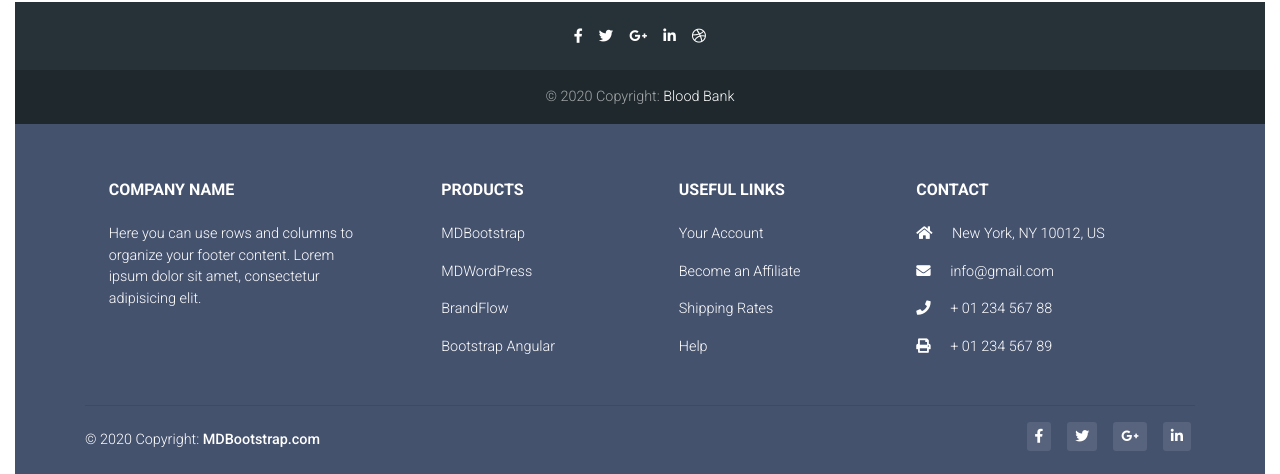
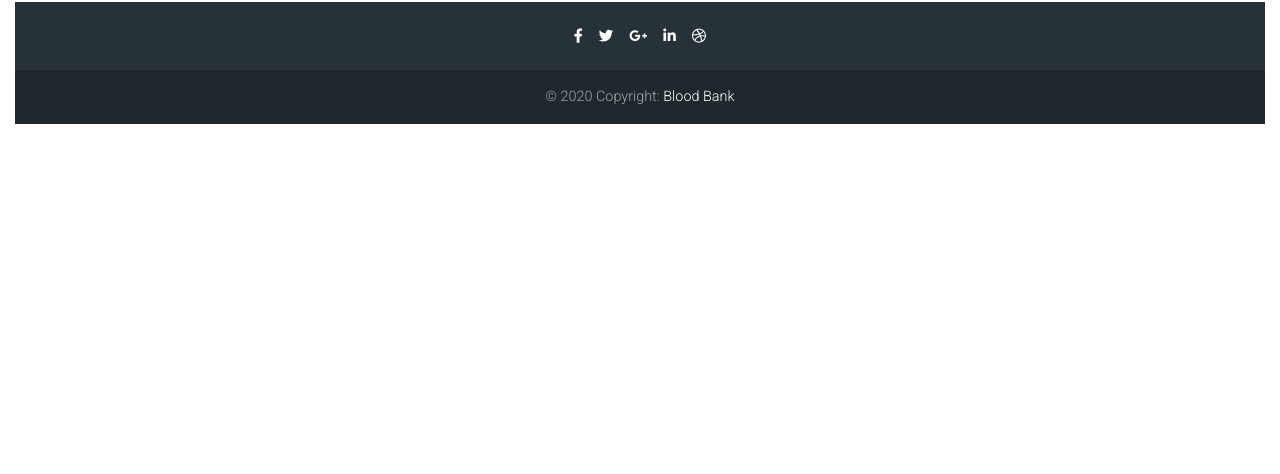
Before and after one commit to Nyash-Mauro/Bloodbank-Frontend, an Angular app: page /about in a window 1280 px wide. Shown: the part 1566-2040 px from the top of the page. After the commit the page ends 1690 px from the top, so only its background shows below. Built offline with nearby package versions, Linux system fonts and the light colour scheme.

Commit message:
delete footer

```diff
--- a/src/app/app.component.html
+++ b/src/app/app.component.html
@@ -2,4 +2,3 @@
 <!-- <app-about></app-about>
 <app-registration></app-registration> -->
 <router-outlet></router-outlet>
-<app-footer></app-footer>
--- a/src/app/app.module.ts
+++ b/src/app/app.module.ts
@@ -9,7 +9,7 @@ import { NavbarComponent } from './components/navbar/navbar.component';
 import { RecepientRegistrationComponent } from './components/auth/recepient-registration/recepient-registration.component';
 import { DonorRegistrationComponent } from './components/auth/donor-registration/donor-registration.component';
 import { HomeComponent } from './components/home/home.component';
-import { FooterComponent } from './components/footer/footer.component';
+
 
 @NgModule({
   declarations: [
@@ -20,7 +20,7 @@ import { FooterComponent } from './components/footer/footer.component';
     RecepientRegistrationComponent,
     DonorRegistrationComponent,
     HomeComponent,
-    FooterComponent
+
   ],
   imports: [
     BrowserModule,
--- a/src/app/components/footer/footer.component.html
+++ /dev/null
@@ -1,137 +0,0 @@
-<div class="container-fluid">
-    <!-- Footer -->
-<footer class="page-footer font-small mdb-color pt-4">
-
-    <!-- Footer Links -->
-    <div class="container text-center text-md-left">
-
-      <!-- Footer links -->
-      <div class="row text-center text-md-left mt-3 pb-3">
-
-        <!-- Grid column -->
-        <div class="col-md-3 col-lg-3 col-xl-3 mx-auto mt-3">
-          <h6 class="text-uppercase mb-4 font-weight-bold">Company name</h6>
-          <p>Here you can use rows and columns to organize your footer content. Lorem ipsum dolor sit amet,
-            consectetur
-            adipisicing elit.</p>
-        </div>
-        <!-- Grid column -->
-
-        <hr class="w-100 clearfix d-md-none">
-
-        <!-- Grid column -->
-        <div class="col-md-2 col-lg-2 col-xl-2 mx-auto mt-3">
-          <h6 class="text-uppercase mb-4 font-weight-bold">Products</h6>
-          <p>
-            <a href="#!">MDBootstrap</a>
-          </p>
-          <p>
-            <a href="#!">MDWordPress</a>
-          </p>
-          <p>
-            <a href="#!">BrandFlow</a>
-          </p>
-          <p>
-            <a href="#!">Bootstrap Angular</a>
-          </p>
-        </div>
-        <!-- Grid column -->
-
-        <hr class="w-100 clearfix d-md-none">
-
-        <!-- Grid column -->
-        <div class="col-md-3 col-lg-2 col-xl-2 mx-auto mt-3">
-          <h6 class="text-uppercase mb-4 font-weight-bold">Useful links</h6>
-          <p>
-            <a href="#!">Your Account</a>
-          </p>
-          <p>
-            <a href="#!">Become an Affiliate</a>
-          </p>
-          <p>
-            <a href="#!">Shipping Rates</a>
-          </p>
-          <p>
-            <a href="#!">Help</a>
-          </p>
-        </div>
-
-        <!-- Grid column -->
-        <hr class="w-100 clearfix d-md-none">
-
-        <!-- Grid column -->
-        <div class="col-md-4 col-lg-3 col-xl-3 mx-auto mt-3">
-          <h6 class="text-uppercase mb-4 font-weight-bold">Contact</h6>
-          <p>
-            <i class="fas fa-home mr-3"></i> New York, NY 10012, US</p>
-          <p>
-            <i class="fas fa-envelope mr-3"></i> info@gmail.com</p>
-          <p>
-            <i class="fas fa-phone mr-3"></i> + 01 234 567 88</p>
-          <p>
-            <i class="fas fa-print mr-3"></i> + 01 234 567 89</p>
-        </div>
-        <!-- Grid column -->
-
-      </div>
-      <!-- Footer links -->
-
-      <hr>
-
-      <!-- Grid row -->
-      <div class="row d-flex align-items-center">
-
-        <!-- Grid column -->
-        <div class="col-md-7 col-lg-8">
-
-          <!--Copyright-->
-          <p class="text-center text-md-left">© 2020 Copyright:
-            <a href="https://mdbootstrap.com/">
-              <strong> MDBootstrap.com</strong>
-            </a>
-          </p>
-
-        </div>
-        <!-- Grid column -->
-
-        <!-- Grid column -->
-        <div class="col-md-5 col-lg-4 ml-lg-0">
-
-          <!-- Social buttons -->
-          <div class="text-center text-md-right">
-            <ul class="list-unstyled list-inline">
-              <li class="list-inline-item">
-                <a class="btn-floating btn-sm rgba-white-slight mx-1">
-                  <i class="fab fa-facebook-f"></i>
-                </a>
-              </li>
-              <li class="list-inline-item">
-                <a class="btn-floating btn-sm rgba-white-slight mx-1">
-                  <i class="fab fa-twitter"></i>
-                </a>
-              </li>
-              <li class="list-inline-item">
-                <a class="btn-floating btn-sm rgba-white-slight mx-1">
-                  <i class="fab fa-google-plus-g"></i>
-                </a>
-              </li>
-              <li class="list-inline-item">
-                <a class="btn-floating btn-sm rgba-white-slight mx-1">
-                  <i class="fab fa-linkedin-in"></i>
-                </a>
-              </li>
-            </ul>
-          </div>
-
-        </div>
-        <!-- Grid column -->
-
-      </div>
-      <!-- Grid row -->
-
-    </div>
-    <!-- Footer Links -->
-
-  </footer>
-  <!-- Footer -->
-</div>
--- a/src/app/components/footer/footer.component.ts
+++ /dev/null
@@ -1,15 +0,0 @@
-import { Component, OnInit } from '@angular/core';
-
-@Component({
-  selector: 'app-footer',
-  templateUrl: './footer.component.html',
-  styleUrls: ['./footer.component.css']
-})
-export class FooterComponent implements OnInit {
-
-  constructor() { }
-
-  ngOnInit(): void {
-  }
-
-}
```
Also changed, not shown: src/app/components/footer/footer.component.css (deleted), 1 other file (tests, documents, lock files or other folders).
